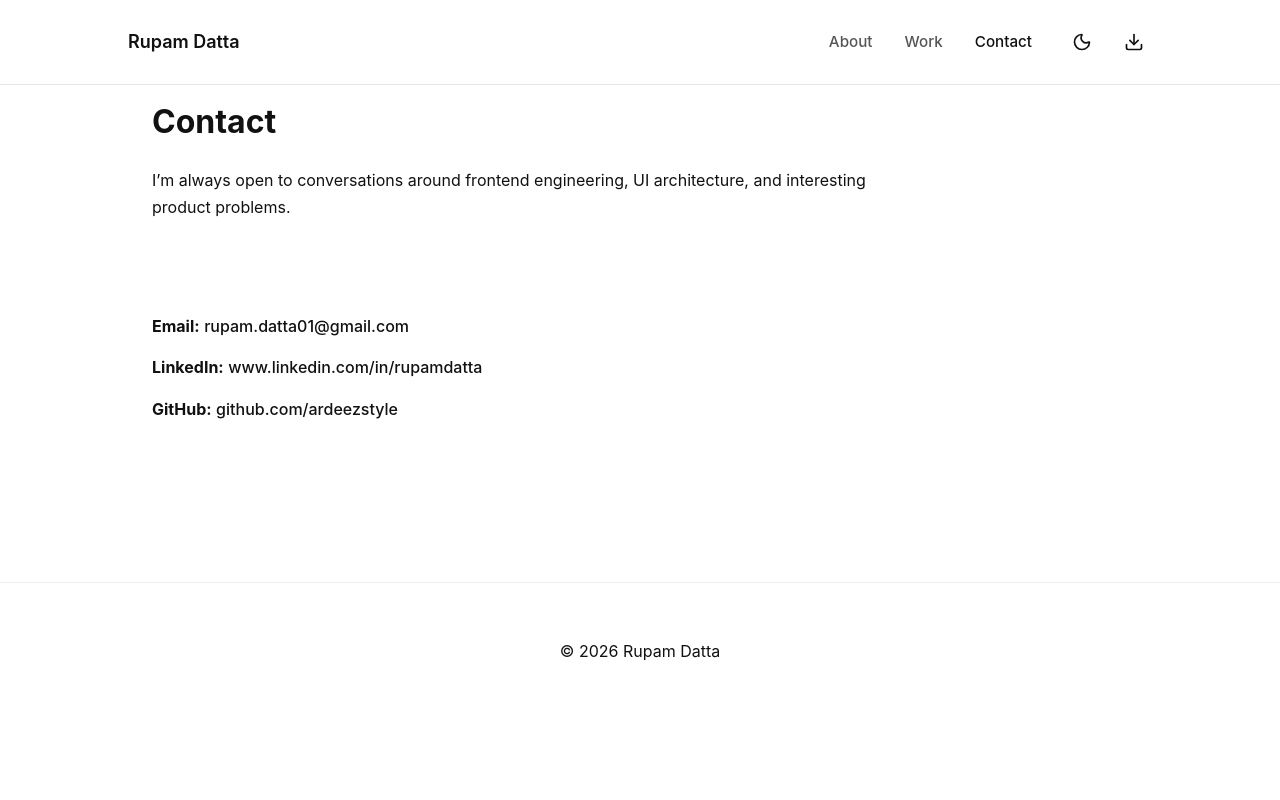
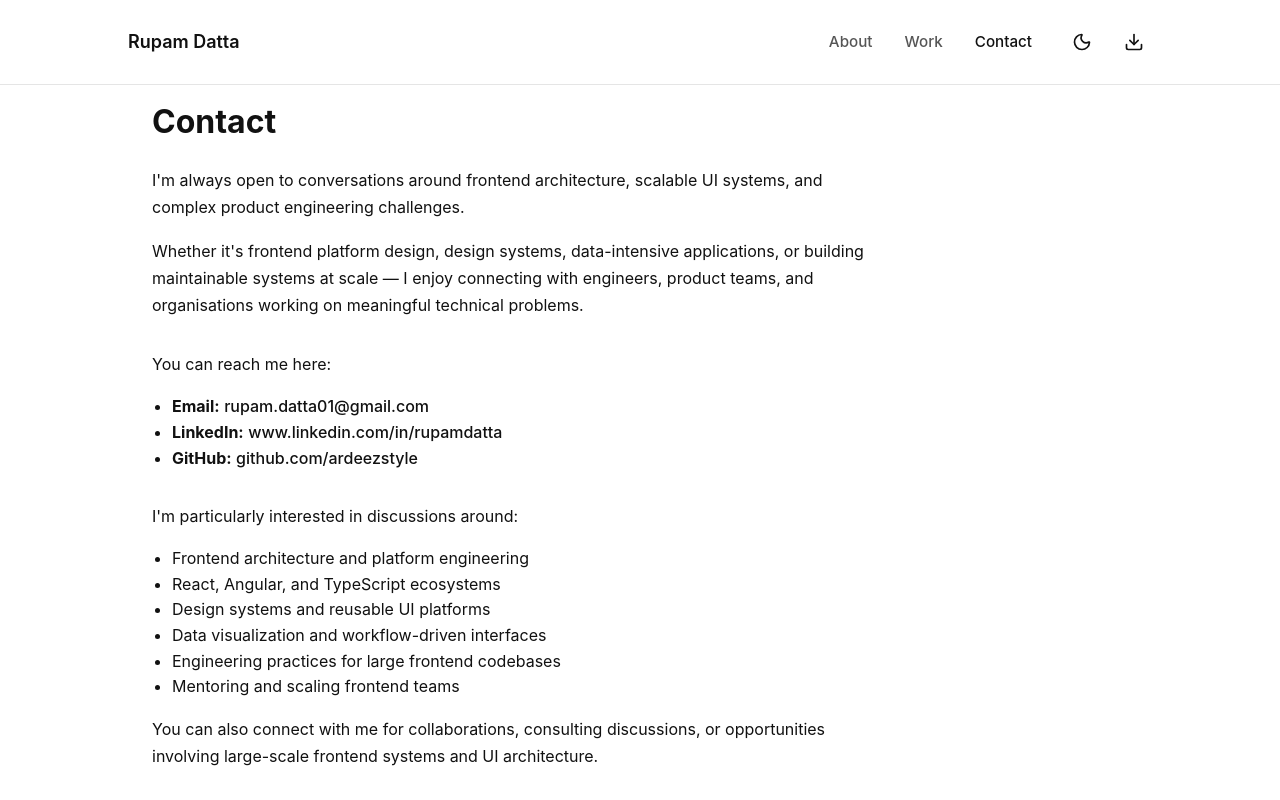
Before and after one commit to ardeezstyle/rupamdatta.com, a React (Vite) app: page /contact in a window 1280 px wide. Shown: the top 800 px of the page. Built offline with nearby package versions, Linux system fonts and the light colour scheme; no server answers.

Commit message:
contact page update

```diff
--- a/src/pages/Contact/Contact.tsx
+++ b/src/pages/Contact/Contact.tsx
@@ -22,12 +22,19 @@ export default function Contact() {
         </Helmet>
         <h1>Contact</h1>
         <p>
-          I’m always open to conversations around frontend engineering, UI
-          architecture, and interesting product problems.
+          I'm always open to conversations around frontend architecture,
+          scalable UI systems, and complex product engineering challenges.
+        </p>
+        <p>
+          Whether it's frontend platform design, design systems, data-intensive
+          applications, or building maintainable systems at scale — I enjoy
+          connecting with engineers, product teams, and organisations working on
+          meaningful technical problems.
         </p>
       </section>
 
       <section className="contact__details">
+        <p>You can reach me here:</p>
         <ul>
           <li>
             <strong>Email:</strong>{' '}
@@ -68,6 +75,23 @@ export default function Contact() {
           </li>
         </ul>
       </section>
+
+      <section className="contact__details">
+        <p>I'm particularly interested in discussions around:</p>
+        <ul>
+          <li>Frontend architecture and platform engineering</li>
+          <li>React, Angular, and TypeScript ecosystems</li>
+          <li>Design systems and reusable UI platforms</li>
+          <li>Data visualization and workflow-driven interfaces</li>
+          <li>Engineering practices for large frontend codebases</li>
+          <li>Mentoring and scaling frontend teams</li>
+        </ul>
+        <p>
+          You can also connect with me for collaborations, consulting
+          discussions, or opportunities involving large-scale frontend systems
+          and UI architecture.
+        </p>
+      </section>
     </div>
   )
 }
--- a/src/pages/Contact/contact.css
+++ b/src/pages/Contact/contact.css
@@ -1,7 +1,7 @@
 .contact {
   display: flex;
   flex-direction: column;
-  gap: 3.75rem; /* 60px */
+  gap: 0;
 }
 
 .contact h1 {
@@ -15,11 +15,9 @@
 }
 
 .contact__details ul {
-  list-style: none;
-  padding: 0;
   display: flex;
   flex-direction: column;
-  gap: 1rem; /* 16px */
+  padding-left: 1.25rem; /* 20px */
 }
 
 .contact__details a {
```
